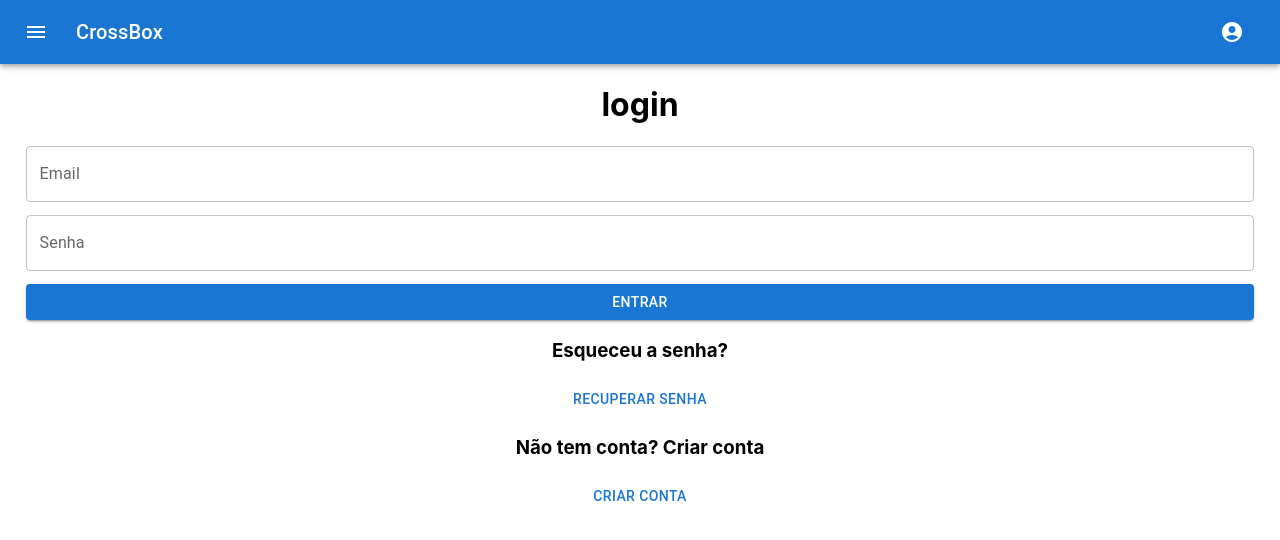
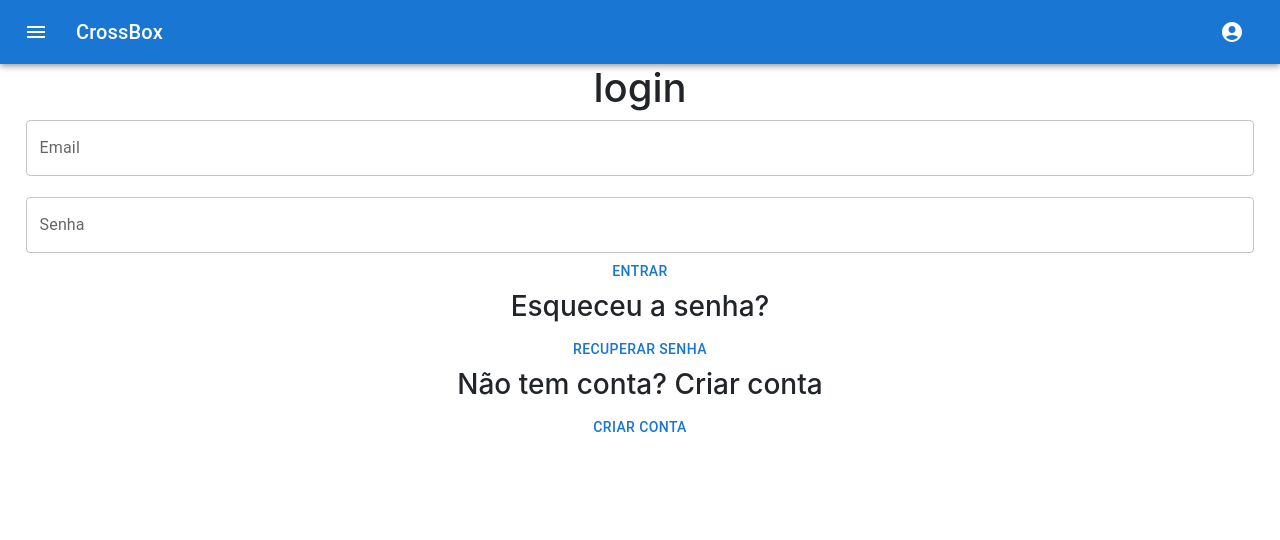
Before and after one commit to iwtrainingbr/app-front-13, a React (Create React App) app: page /login in a window 1280 px wide. Shown: the top 540 px of the page. Built offline with nearby package versions, Linux system fonts and the light colour scheme; the HTML template or start-up script is replaced by a standard one; what react-swipeable-views-utils would draw is missing.

Commit message:
Redirecionando com LINK

```diff
--- /dev/null
+++ b/db.json
@@ -0,0 +1,19 @@
+{
+  "bandas": [
+    {
+      "id": 1,
+      "nome": "Unha Pintada",
+      "foto": "https://www.downtownpub.com.br/wp-content/uploads/2016/07/foto-banda-nenhum-de-nos-II-1024x648.jpg"
+    },
+    {
+      "id": 2,
+      "nome": "Chama",
+      "foto": "https://www.downtownpub.com.br/wp-content/uploads/2016/07/foto-banda-nenhum-de-nos-II-1024x648.jpg"
+    },
+    {
+      "id": 3,
+      "nome": "Banda vuou",
+      "foto": "https://www.downtownpub.com.br/wp-content/uploads/2016/07/foto-banda-nenhum-de-nos-II-1024x648.jpg"
+    }
+  ]
+}
--- a/package.json
+++ b/package.json
@@ -10,6 +10,7 @@
     "@testing-library/jest-dom": "^5.16.4",
     "@testing-library/react": "^13.1.1",
     "@testing-library/user-event": "^13.5.0",
+    "bootstrap": "^5.1.3",
     "react": "^18.0.0",
     "react-dom": "^18.0.0",
     "react-router-dom": "^6.3.0",
--- a/src/App.js
+++ b/src/App.js
@@ -18,6 +18,7 @@ import Horarios from "./pages/Horarios";
 import Sobre from "./pages/Sobre";
 import Cadastro from "./pages/Cadastro";
 import Like from "./pages/Like";
+import Wesley from "./pages/Wesley";
 
 
 
@@ -44,6 +45,7 @@ function App() {
         <Route path="/cadastro" element={<Cadastro/>}/>
         <Route path="/like" element={<Like/>}/>
 
+        <Route path="/wesley" element={<Wesley/>}/>
         <Route path="/*" element={<NotFound/>}/>
       </Routes>
       </div>
--- a/src/pages/Cadastro/index.js
+++ b/src/pages/Cadastro/index.js
@@ -1,13 +1,20 @@
-import { TextField, Button } from "@mui/material"
+import { TextField, Button, Divider } from "@mui/material"
 import './cadastro.css'
+import Alert from '@mui/material/Alert';
+import AlertTitle from '@mui/material/AlertTitle';
+import Stack from '@mui/material/Stack';
+
+
+
 export default function Cadastro(){
     return (
     <div className="cadastro">
+        <Divider><h1>Criar conta</h1></Divider>
     <TextField fullWidth label="Nome" type="name"/><br/><br/>
     <TextField fullWidth label="Email" type="email"/><br/><br/>
     <TextField fullWidth label="Senha" type="password"/><br/><br/>
     <TextField fullWidth label="Telefone" type="tell"/><br/><br/>
-    <Button fullWidth variant="contained">Envia</Button>
+    <Button fullWidth variant="contained">Cadastrar</Button>
 
 
     </div>
--- a/src/pages/Login/index.js
+++ b/src/pages/Login/index.js
@@ -1,5 +1,10 @@
 import { TextField, Button } from "@mui/material"
 import './login.css';
+import { Link } from "react-router-dom";
+import Cadastro from "../Cadastro";
+import bootstrap from "bootstrap";
+import { FingerprintOutlined } from "@mui/icons-material";
+
 
 
 export default function Login() {
@@ -7,13 +12,13 @@ export default function Login() {
     <div align="center">
      <h1>login</h1>
 
-      <TextField className="login" fullWidth label="Email" type="email"/>
-      <TextField className="login" fullWidth label="Senha" type="password"/>
-      <Button fullWidth variant="contained">Entrar</Button>
+      <TextField data="entrar" className="login" fullWidth label="Email" type="email"/>
+      <TextField data="entrar" className="senha mt-2" fullWidth label="Senha" type="password"/>
+      <Button fullWidthvariant="contained">Entrar</Button>
       <h3>Esqueceu a senha?</h3>
-      <Button fullWidth variant="text">Recuperar senha</Button>
+      <Button fullWidth  variant="text">Recuperar senha</Button>
       <h3>Não tem conta? Criar conta</h3>
-      <Button fullWidth variant="text">Criar conta</Button>
+      <Button fullWidth variant="text"><Link to="/cadastro"> Criar conta</Link></Button>
 
     </div>
   )
--- /dev/null
+++ b/src/pages/Wesley/index.js
@@ -0,0 +1,33 @@
+import { Divider } from "@mui/material";
+import { useState, useEffect } from "react";
+
+export default function Wesley() {
+
+  const [bandas, setbandas] = useState([]);
+
+  // npx json.server --watch db.json --port 3009
+
+  useEffect(() => {
+    fetch('http://localhost:3009/bandas')
+      .then(response => response.json())
+      .then(response => setbandas(response));
+  }, []);
+
+
+
+  return (
+    <div>
+      <Divider>
+        <h1>Bandas</h1>
+      </Divider>
+      <ul>
+        {bandas.map(cadaBanda => (
+          <li>
+           <p>{cadaBanda.nome}</p>
+           <img src={cadaBanda.foto} width="200px"/>
+          </li>
+        ))}
+      </ul>
+    </div>
+  )
+}
```
Also changed, not shown: 1 other file (tests, documents, lock files or other folders).
